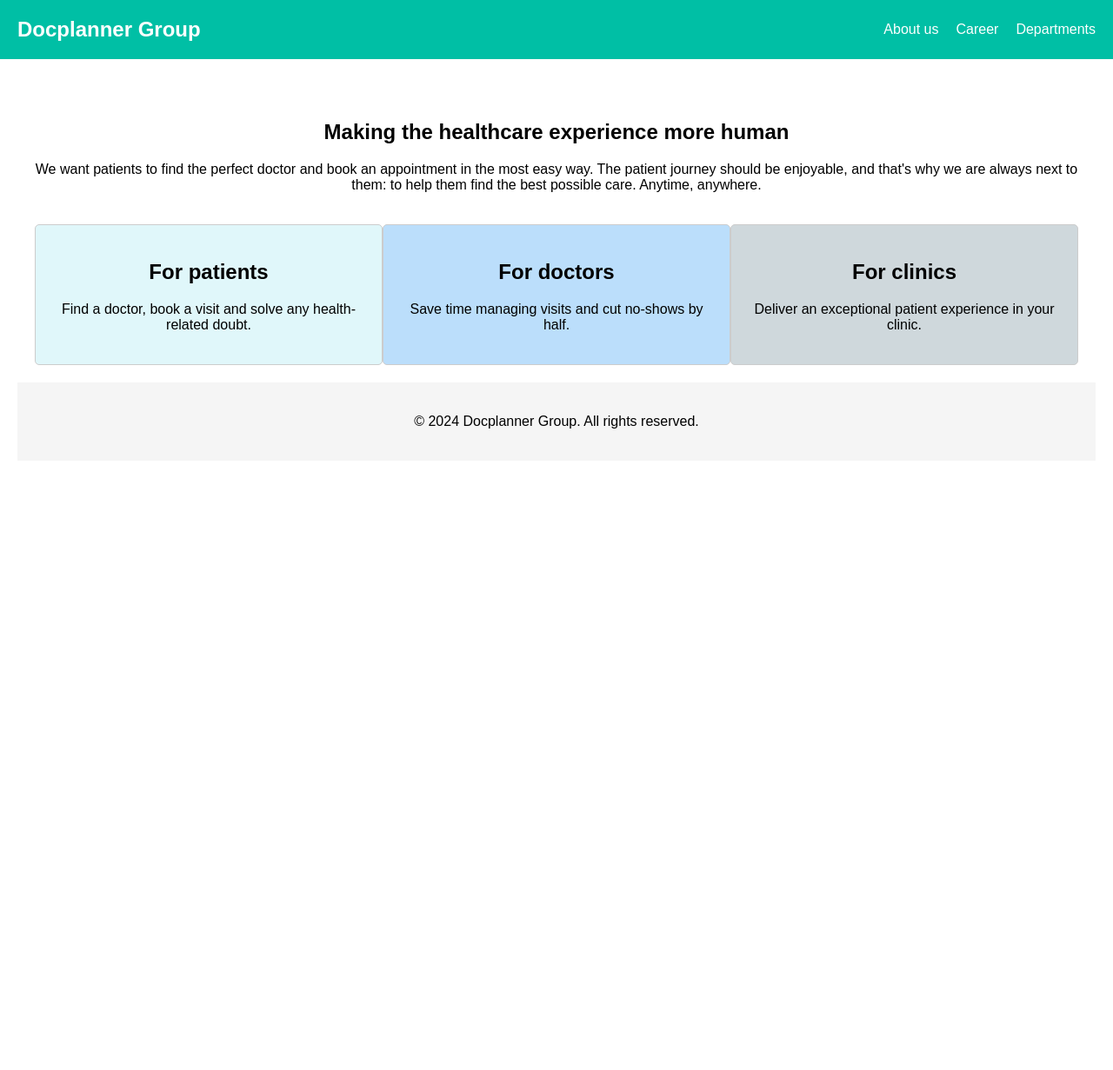
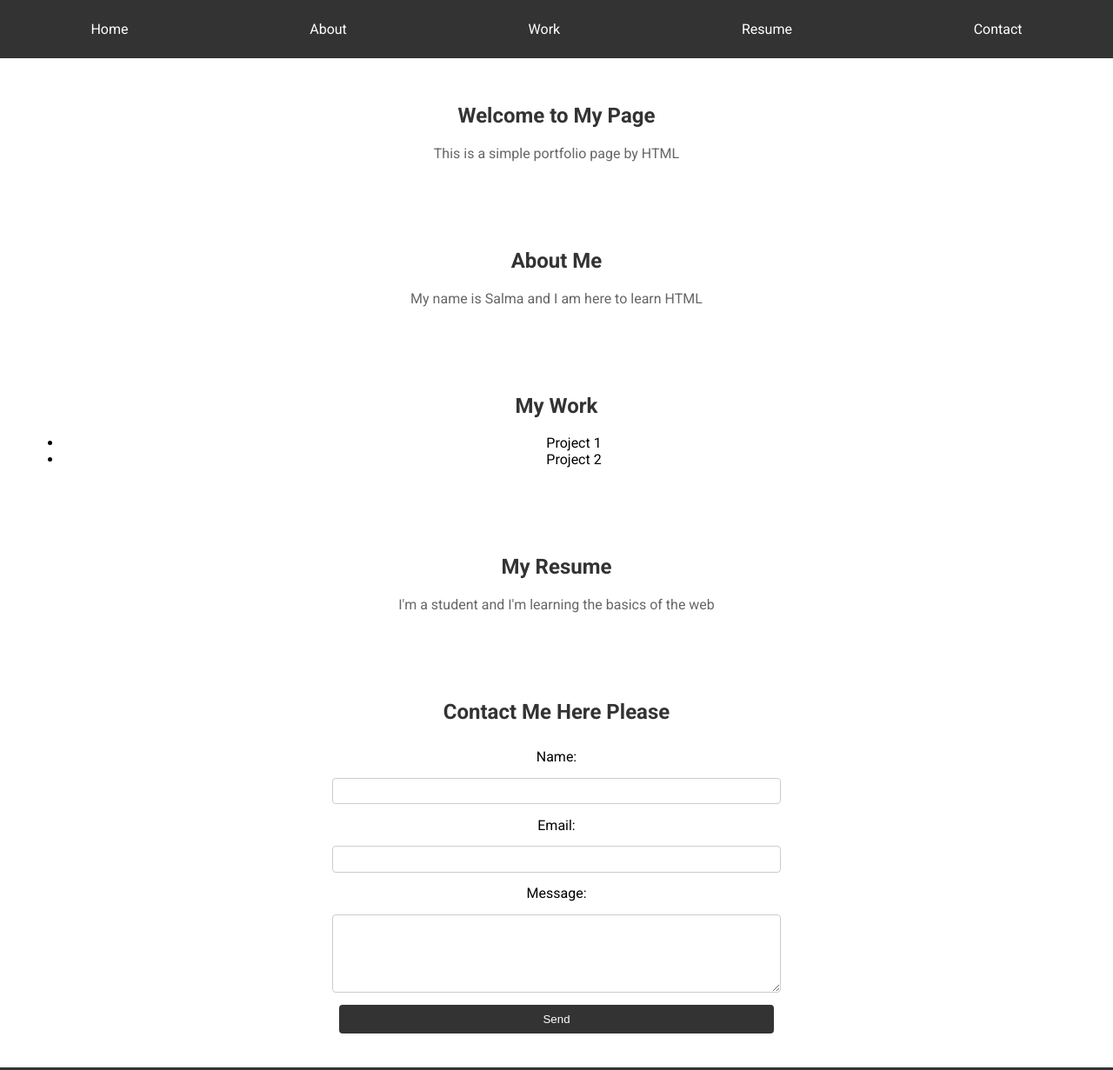
Before and after one commit to salmamahmidi/projectCSS, a plain HTML site: page index.html in a window 1280 px wide. Shown: the top 1231 px of the page at 87% size. Before the commit the page ends 800 px from the top, so only its background shows below. Drawn offline with Linux system fonts and the light colour scheme.

Commit message:
cssProject

```diff
--- a/index.html
+++ b/index.html
@@ -1,41 +1,57 @@
-<!DOCTYPE html>
+<!doctype html>
 <html lang="en">
 <head>
     <meta charset="UTF-8">
     <meta name="viewport" content="width=device-width, initial-scale=1.0">
-    <title>Docplanner Group</title>
-    <link rel="stylesheet" href="./styles.css">
+    <title>My Portfolio Salma</title>
+    <link rel="stylesheet" href="styles.css">
 </head>
 <body>
 <header>
-        <div class="logo">Docplanner Group</div>
     <nav>
-            <ul>
-                <li><a href="#">About us</a></li>
-                <li><a href="#">Career</a></li>
-                <li><a href="#">Departments</a></li>
-            </ul>
+        <a href="#home" class="nav-item">Home</a>
+        <a href="#about" class="nav-item">About</a>
+        <a href="#work" class="nav-item">Work</a>
+        <a href="#resume" class="nav-item">Resume</a>
+        <a href="#contact" class="nav-item">Contact</a>
     </nav>
 </header>
-    <section class="intro">
-        <h1>Making the healthcare experience more human</h1>
-        <p>We want patients to find the perfect doctor and book an appointment in the most easy way. The patient journey should be enjoyable, and that's why we are always next to them: to help them find the best possible care. Anytime, anywhere.</p>
-    <section class="cards">
-        <div class="card patient">
-            <h2>For patients</h2>
-            <p>Find a doctor, book a visit and solve any health-related doubt.</p>
-        </div>
-        <div class="card doctor">
-            <h2>For doctors</h2>
-            <p>Save time managing visits and cut no-shows by half.</p>
-        </div>
-        <div class="card clinic">
-            <h2>For clinics</h2>
-            <p>Deliver an exceptional patient experience in your clinic.</p>
-        </div>
+<section id="home">
+    <h1>Welcome to My Page</h1>
+    <p>This is a simple portfolio page by HTML</p>
+</section>
+<section id="about">
+    <h1>About Me</h1>
+    <p>My name is Salma and I am here to learn HTML</p>
+</section>
+<section id="work">
+    <h2>My Work</h2>
+    <ul>
+        <li>Project 1</li>
+        <li>Project 2</li>
+    </ul>
+</section>
+<section id="resume">
+    <h2>My Resume</h2>
+    <p>I'm a student and I'm learning the basics of the web</p>
+</section>
+<section id="contact">
+    <h2>Contact Me Here Please</h2>
+    <form action="#" method="post">
+        <label for="name">Name:</label>
+        <input type="text" id="name" name="name" required>
+
+        <label for="email">Email:</label>
+        <input type="email" id="email" name="email" required>
+
+        <label for="message">Message:</label>
+        <textarea id="message" name="message" rows="5" required></textarea>
+
+        <input type="submit" value="Send">
+    </form>
 </section>
 <footer>
-        <p>&copy; 2024 Docplanner Group. All rights reserved.</p>
+    <p>&copy; 2024 My Portfolio</p>
 </footer>
 </body>
 </html>
--- a/styles.css
+++ b/styles.css
@@ -1,72 +1,80 @@
+/* Importation de la police Roboto */
+@import url('https://fonts.googleapis.com/css2?family=Roboto:wght@400;700&display=swap');
+
 body {
-    font-family: Arial, sans-serif;
+    font-family: 'Roboto', sans-serif;
     margin: 0;
     padding: 0;
 }
 
 header {
-    display: flex;
-    justify-content: space-between;
-    align-items: center;
-    padding: 20px;
-    background-color: #00bfa5;
-    color: white;
+    background-color: #333;
 }
 
-header .logo {
-    font-size: 24px;
-    font-weight: bold;
+nav {
+    display: flex;
+    justify-content: space-around;
+    padding: 1em 0;
 }
 
-header nav ul {
-    list-style: none;
-    margin: 0;
-    padding: 0;
-    display: flex;
+.nav-item {
+    color: white;
+    text-decoration: none;
+    padding: 0.5em;
+    transition: background-color 0.3s;
 }
 
-header nav ul li {
-    margin-left: 20px;
+.nav-item:hover {
+    background-color: #575757;
+    border-radius: 4px;
 }
 
-header nav ul li a {
-    color: white;
-    text-decoration: none;
-}
-
-.intro {
-    text-align: center;
-    padding: 50px 20px;
-}
-
-.cards {
-    display: flex;
-    justify-content: space-around;
-    padding: 20px;
-}
-
-.card {
-    width: 30%;
-    padding: 20px;
-    border: 1px solid #ccc;
-    border-radius: 5px;
+section {
+    padding: 2em;
     text-align: center;
 }
 
-.card.patient {
-    background-color: #e0f7fa;
+h1, h2 {
+    color: #333;
 }
 
-.card.doctor {
-    background-color: #bbdefb;
+p {
+    color: #666;
 }
 
-.card.clinic {
-    background-color: #cfd8dc;
+form {
+    display: flex;
+    flex-direction: column;
+    align-items: center;
+}
+
+label, input, textarea {
+    margin: 0.5em;
+    width: 80%;
+    max-width: 500px;
+}
+
+input, textarea {
+    padding: 0.5em;
+    border: 1px solid #ccc;
+    border-radius: 4px;
+}
+
+input[type="submit"] {
+    background-color: #333;
+    color: white;
+    border: none;
+    padding: 0.7em 1.5em;
+    cursor: pointer;
+}
+
+input[type="submit"]:hover {
+    background-color: #575757;
 }
 
 footer {
+    background-color: #333;
+    color: white;
     text-align: center;
-    padding: 20px;
-    background-color: #f5f5f5;
+    padding: 1em 0;
 }
```
Lines whose indentation alone changed are shown as unchanged.
